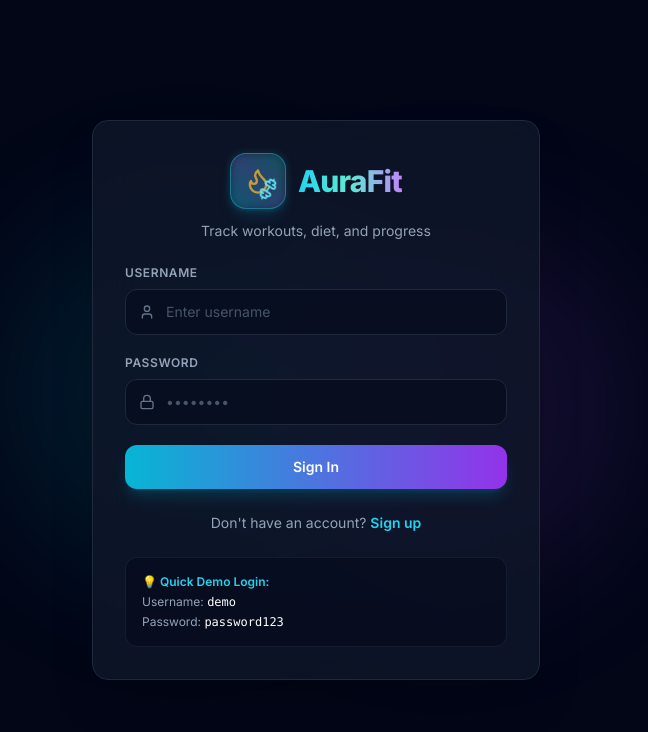
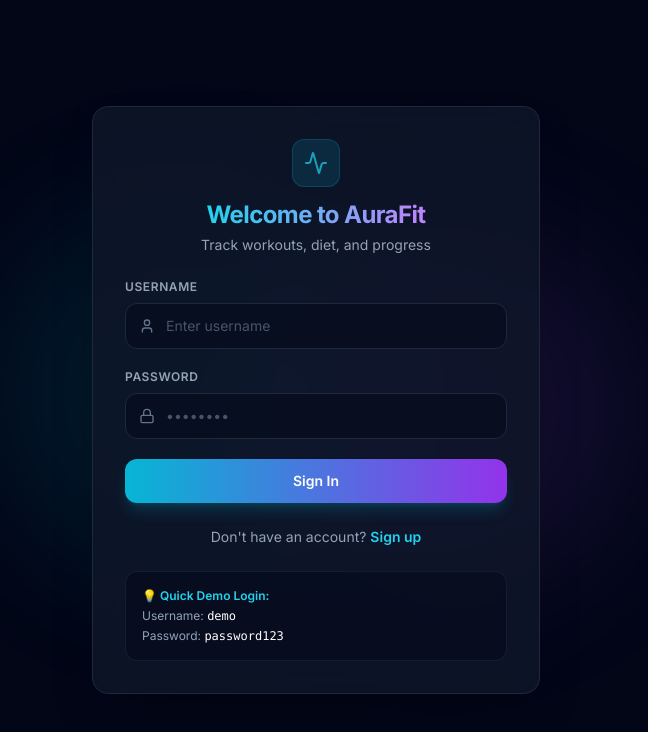
Before and after one commit to himanshu9899/fitness-tracker, a React (Vite) app in the folder frontend/: page /login in a window 1280 px wide. Shown: the top 732 px of the page, without its empty margins (324-972 px from the left). Built offline with nearby package versions, Linux system fonts and the light colour scheme.

Commit message:
Restored original layout and branding

```diff
--- a/frontend/src/App.jsx
+++ b/frontend/src/App.jsx
@@ -9,8 +9,7 @@ import DietTracker from './components/DietTracker';
 import UserProfile from './components/UserProfile';
 import SaveAccountModal from './components/SaveAccountModal';
 import AccountSwitcherModal from './components/AccountSwitcherModal';
-import Logo from './components/Logo';
-import { LayoutDashboard, Dumbbell, Apple, User, LogOut, Users, ChevronRight } from 'lucide-react';
+import { LayoutDashboard, Dumbbell, Apple, User, LogOut, Activity, Users, ChevronRight } from 'lucide-react';
 
 const Layout = ({ children }) => {
   const { logout, user, savedAccounts, switchAccount, removeSavedAccount } = useAuth();
@@ -35,8 +34,13 @@ const Layout = ({ children }) => {
       {/* Side Navigation */}
       <aside className="w-full md:w-64 bg-slate-900 border-b md:border-b-0 md:border-r border-slate-800 flex flex-col justify-between shrink-0">
         <div className="p-6">
-          <div className="mb-8">
-            <Logo size="md" />
+          <div className="flex items-center gap-3 mb-8">
+            <div className="w-9 h-9 bg-cyan-500/20 border border-cyan-500/30 rounded-lg flex items-center justify-center">
+              <Activity className="w-5 h-5 text-cyan-400" />
+            </div>
+            <span className="font-extrabold text-xl tracking-tight bg-gradient-to-r from-cyan-400 to-purple-400 bg-clip-text text-transparent">
+              AuraFit
+            </span>
           </div>
 
           <nav className="space-y-1.5">
--- a/frontend/src/components/Login.jsx
+++ b/frontend/src/components/Login.jsx
@@ -1,8 +1,7 @@
 import React, { useState, useEffect } from 'react';
 import { useAuth } from '../context/AuthContext';
 import { useNavigate, Link, useLocation } from 'react-router-dom';
-import Logo from './Logo';
-import { Lock, User, AlertCircle, Trash2, Plus, ArrowRight, Loader2 } from 'lucide-react';
+import { Activity, Lock, User, AlertCircle, Trash2, Plus, ArrowRight, Loader2 } from 'lucide-react';
 
 const Login = () => {
   const [username, setUsername] = useState('');
@@ -57,7 +56,12 @@ const Login = () => {
 
       <div className="w-full max-w-md bg-slate-900/80 border border-slate-800 backdrop-blur-xl rounded-2xl p-8 shadow-2xl relative z-10 space-y-6">
         <div className="flex flex-col items-center">
-          <Logo size="lg" className="mb-2" />
+          <div className="w-12 h-12 bg-cyan-500/20 border border-cyan-500/30 rounded-xl flex items-center justify-center mb-3 animate-pulse">
+            <Activity className="w-6 h-6 text-cyan-400" />
+          </div>
+          <h2 className="text-2xl font-bold tracking-tight bg-gradient-to-r from-cyan-400 to-purple-400 bg-clip-text text-transparent">
+            Welcome to AuraFit
+          </h2>
           <p className="text-slate-400 text-sm mt-1">Track workouts, diet, and progress</p>
         </div>
 
--- a/frontend/src/components/Logo.jsx
+++ /dev/null
@@ -1,56 +0,0 @@
-import React from 'react';
-import { Flame, Dumbbell } from 'lucide-react';
-
-const Logo = ({ size = 'md', showText = true, className = '' }) => {
-  // Size classes map
-  const containerSizes = {
-    sm: 'w-8 h-8 rounded-lg',
-    md: 'w-10 h-10 rounded-xl',
-    lg: 'w-14 h-14 rounded-2xl',
-  };
-
-  const flameSizes = {
-    sm: 'w-4 h-4',
-    md: 'w-5 h-5',
-    lg: 'w-7 h-7',
-  };
-
-  const dumbbellSizes = {
-    sm: 'w-3 h-3',
-    md: 'w-3.5 h-3.5',
-    lg: 'w-5 h-5',
-  };
-
-  const textSizes = {
-    sm: 'text-lg',
-    md: 'text-xl',
-    lg: 'text-3xl',
-  };
-
-  return (
-    <div className={`flex items-center gap-3 ${className}`}>
-      {/* Logo Badge Icon Container */}
-      <div className={`relative ${containerSizes[size]} bg-gradient-to-tr from-cyan-500/25 via-purple-500/20 to-emerald-500/20 border border-cyan-400/40 flex items-center justify-center shadow-lg shadow-cyan-500/15 backdrop-blur-md group hover:border-cyan-400 transition-all duration-300`}>
-        {/* Glow ambient circle */}
-        <div className="absolute inset-0 bg-cyan-400/20 rounded-xl blur-sm group-hover:blur-md transition-all"></div>
-
-        {/* Flame Icon with Dumbbell Badge Overlay */}
-        <div className="relative flex items-center justify-center">
-          <Flame className={`${flameSizes[size]} text-amber-400 animate-pulse`} />
-          <Dumbbell className={`${dumbbellSizes[size]} text-cyan-300 absolute -bottom-1 -right-1.5 drop-shadow-md transform -rotate-12`} />
-        </div>
-      </div>
-
-      {/* Brand Text */}
-      {showText && (
-        <div className="flex flex-col">
-          <span className={`font-extrabold tracking-tight bg-gradient-to-r from-cyan-400 via-teal-300 to-purple-400 bg-clip-text text-transparent ${textSizes[size]}`}>
-            AuraFit
-          </span>
-        </div>
-      )}
-    </div>
-  );
-};
-
-export default Logo;
--- a/frontend/src/components/Register.jsx
+++ b/frontend/src/components/Register.jsx
@@ -1,8 +1,7 @@
 import React, { useState } from 'react';
 import { useAuth } from '../context/AuthContext';
 import { useNavigate, Link } from 'react-router-dom';
-import Logo from './Logo';
-import { Mail, Lock, User, AlertCircle } from 'lucide-react';
+import { Activity, Mail, Lock, User, AlertCircle } from 'lucide-react';
 
 const Register = () => {
   const [username, setUsername] = useState('');
@@ -30,7 +29,12 @@ const Register = () => {
 
       <div className="w-full max-w-md bg-slate-900/80 border border-slate-800 backdrop-blur-xl rounded-2xl p-8 shadow-2xl relative z-10">
         <div className="flex flex-col items-center mb-8">
-          <Logo size="lg" className="mb-2" />
+          <div className="w-12 h-12 bg-purple-500/20 border border-purple-500/30 rounded-xl flex items-center justify-center mb-3 animate-pulse">
+            <Activity className="w-6 h-6 text-purple-400" />
+          </div>
+          <h2 className="text-2xl font-bold tracking-tight bg-gradient-to-r from-cyan-400 to-purple-400 bg-clip-text text-transparent">
+            Create Account
+          </h2>
           <p className="text-slate-400 text-sm mt-1">Start tracking your health today</p>
         </div>
 
```
Also changed, not shown: 1 other file (tests, documents, lock files or other folders).
